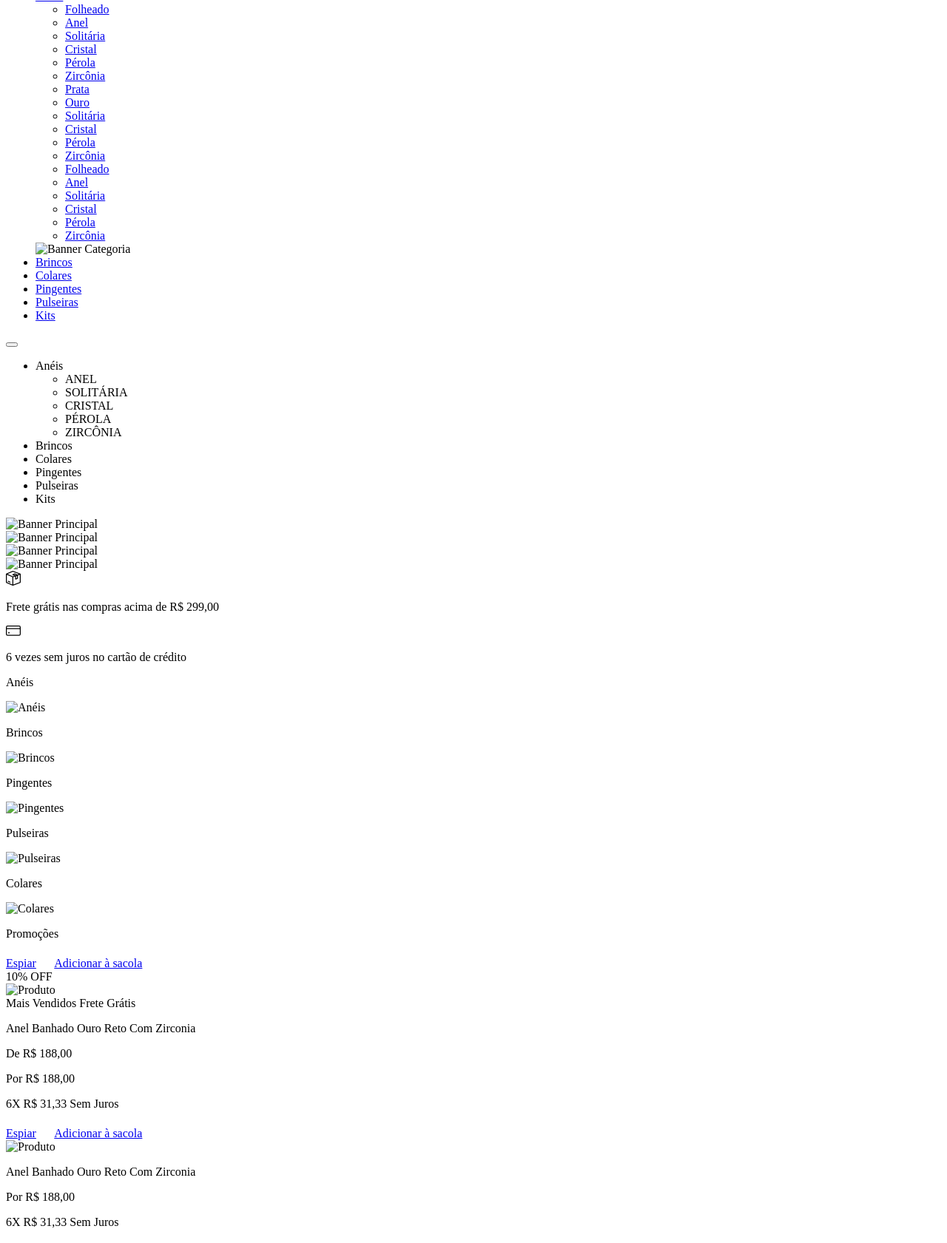
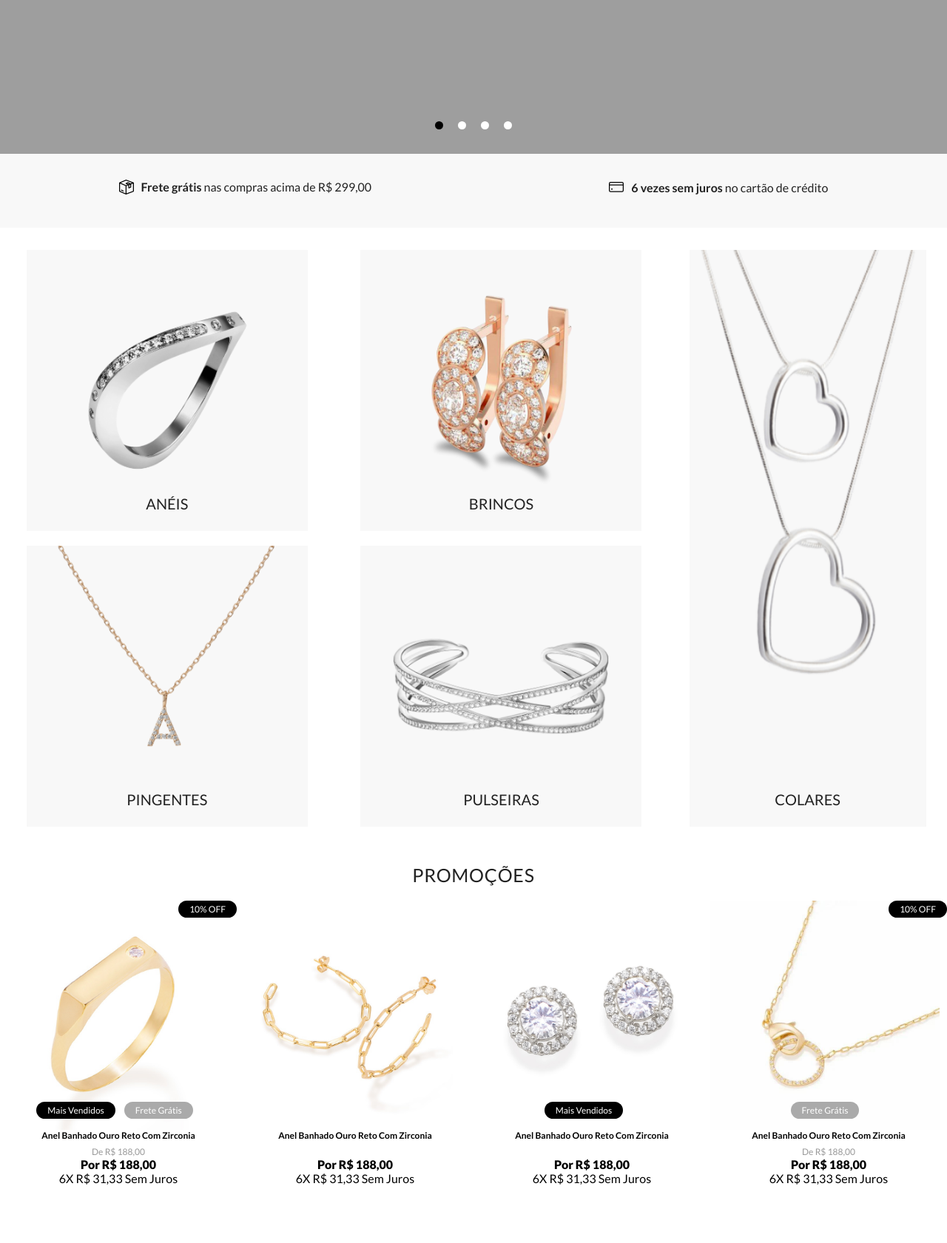
Before and after one commit to diascecilio/challenge-auaha, a plain HTML site: page index.html in a window 1280 px wide. Shown: the part 921-2602 px from the top of the page at 74% size. Drawn offline with nearby package versions, Linux system fonts and the light colour scheme; the site is published under a folder, as on GitHub Pages, so addresses that start at the root find nothing.

Commit message:
Update index.html

```diff
--- a/index.html
+++ b/index.html
@@ -6,13 +6,13 @@
         <meta name="author" content="Lucas Dias">
         <meta name="application-name" content="teste-auaha"/>
 
-        <link rel="stylesheet" href="/content/css/style.css" />
+        <link rel="stylesheet" href="content/css/style.css" />
         <link rel="stylesheet" type="text/css" href="//cdn.jsdelivr.net/npm/slick-carousel@1.8.1/slick/slick.css"/>
 
         <script type="text/javascript" src="//code.jquery.com/jquery-1.11.0.min.js"></script>
         <script type="text/javascript" src="//code.jquery.com/jquery-migrate-1.2.1.min.js"></script>
-        <script type="text/javascript" src="/slick/slick.min.js"></script>
-        <script type="text/javascript" src="/content/js/site.js"></script>
+        <script type="text/javascript" src="slick/slick.min.js"></script>
+        <script type="text/javascript" src="content/js/site.js"></script>
 
         <title>Teste Auaha | Home</title>
 
@@ -42,7 +42,7 @@
                                         <div class="pesquisar-content-produtos">
                                             <div class="pesquisar-lista-produtos">
                                                 <div class="pesquisar-img-produto">
-                                                    <img class="pesquisar-imagem-produto" src="/content/img/busca1.png" alt="Produto">
+                                                    <img class="pesquisar-imagem-produto" src="content/img/busca1.png" alt="Produto">
                                                 </div>
                                                 <div class="pesquisar-titulo-produto">
                                                     <p>Anel Banhado Ouro Reto com Zirconia</p>
@@ -52,7 +52,7 @@
                                         <div class="pesquisar-content-produtos">
                                             <div class="pesquisar-lista-produtos">
                                                 <div class="pesquisar-img-produto">
-                                                    <img class="pesquisar-imagem-produto" src="/content/img/busca2.png" alt="Produto">
+                                                    <img class="pesquisar-imagem-produto" src="content/img/busca2.png" alt="Produto">
                                                 </div>
                                                 <div class="pesquisar-titulo-produto">
                                                     <p>Anel Banhado Ouro Reto com Zirconia</p>
@@ -64,7 +64,7 @@
                             </div>
                         </div>
                         <div>
-                            <img class="menu-logo" src="/content/img/logo.png" alt="Logo Auaha">
+                            <img class="menu-logo" src="content/img/logo.png" alt="Logo Auaha">
                         </div>
                         <div class="itens-menu">
                             <div id="minha-conta" class="container-minha-conta">
@@ -145,7 +145,7 @@
                                         <div class="dropdown-content-carrinho">
                                             <div class="content-carrinho">
                                                 <div>
-                                                    <img class="img-produto-carrinho" src="/content/img/minicart1.png" alt="Produto">
+                                                    <img class="img-produto-carrinho" src="content/img/minicart1.png" alt="Produto">
                                                 </div>
                                                 <div class="carrinho-detalhe-produto">
                                                     <div>
@@ -158,7 +158,7 @@
                                             </div>
                                             <div class="content-carrinho">
                                                 <div>
-                                                    <img class="img-produto-carrinho" src="/content/img/minicart2.png" alt="Produto">
+                                                    <img class="img-produto-carrinho" src="content/img/minicart2.png" alt="Produto">
                                                 </div>
                                                 <div class="carrinho-detalhe-produto">
                                                     <div>
@@ -172,7 +172,7 @@
                                             </div>
                                             <div class="content-carrinho">
                                                 <div>
-                                                    <img class="img-produto-carrinho" src="/content/img/minicart3.png" alt="Produto">
+                                                    <img class="img-produto-carrinho" src="content/img/minicart3.png" alt="Produto">
                                                 </div>
                                                 <div class="carrinho-detalhe-produto">
                                                     <div>
@@ -271,7 +271,7 @@
                                             </ul>
                                         </div>
                                         <div class="grid-categoria">
-                                            <img class="banner-categoria" src="/content/img/banner_categoria.png" alt="Banner Categoria">
+                                            <img class="banner-categoria" src="content/img/banner_categoria.png" alt="Banner Categoria">
                                         </div>
                                     </div>
                                 </div>
@@ -348,16 +348,16 @@
             <section class="section-principal">
                 <div class="slick-principal">
                     <div>
-                        <img class="banner-principal" src="/content/img/banner-principal.png" alt="Banner Principal">
+                        <img class="banner-principal" src="content/img/banner-principal.png" alt="Banner Principal">
                     </div>
                     <div>
-                        <img class="banner-principal" src="/content/img/banner-principal.png" alt="Banner Principal">
+                        <img class="banner-principal" src="content/img/banner-principal.png" alt="Banner Principal">
                     </div>
                     <div>
-                        <img class="banner-principal" src="/content/img/banner-principal.png" alt="Banner Principal">
+                        <img class="banner-principal" src="content/img/banner-principal.png" alt="Banner Principal">
                     </div>
                     <div>
-                        <img class="banner-principal" src="/content/img/banner-principal.png" alt="Banner Principal">
+                        <img class="banner-principal" src="content/img/banner-principal.png" alt="Banner Principal">
                     </div>
                 </div>
 
@@ -407,23 +407,23 @@
                     <div class="cards grid-template-areas">
                         <div class="card-aneis cards-grid">
                             <p class="text-cards">Anéis</p>
-                            <img class="card-img aneis" src="/content/img/banner1.png" alt="Anéis">
+                            <img class="card-img aneis" src="content/img/banner1.png" alt="Anéis">
                         </div>
                         <div class="card-brincos cards-grid">
                             <p class="text-cards">Brincos</p>
-                            <img class="card-img brincos" src="/content/img/banner2.png" alt="Brincos">
+                            <img class="card-img brincos" src="content/img/banner2.png" alt="Brincos">
                         </div>
                         <div class="card-pingentes cards-grid">
                             <p class="text-cards">Pingentes</p>
-                            <img class="card-img pingentes" src="/content/img/banner3.png" alt="Pingentes">
+                            <img class="card-img pingentes" src="content/img/banner3.png" alt="Pingentes">
                         </div>
                         <div class="card-pulseiras cards-grid">
                             <p class="text-cards">Pulseiras</p>
-                            <img class="card-img pulseiras" src="/content/img/banner4.png" alt="Pulseiras">
+                            <img class="card-img pulseiras" src="content/img/banner4.png" alt="Pulseiras">
                         </div>
                         <div class="card-colares cards-grid">
                             <p class="text-cards">Colares</p>
-                            <img class="card-img colares" src="/content/img/banner5.png" alt="Colares">
+                            <img class="card-img colares" src="content/img/banner5.png" alt="Colares">
                         </div>
                     </div>
                 </div>
@@ -446,7 +446,7 @@
                                 </div>
                                 <div class="card-produto-position">
                                     <div class="noselect card-produtos-text-promocao">10% OFF</div>
-                                    <img class="card-img-produtos" src="/content/img/produto01.png" alt="Produto">
+                                    <img class="card-img-produtos" src="content/img/produto01.png" alt="Produto">
                                     <div class="card-produtos-mais-vendidos">
                                         <span class="card-produtos-text-vendidos noselect">Mais Vendidos</span>
                                         <span class="card-produtos-text-frete noselect">Frete Grátis</span>
@@ -471,7 +471,7 @@
                                           <a href="javascript:void(0)"><span class="margin-left-10">Adicionar à sacola</span></a>
                                     </span>
                                 </div>
-                                <img class="card-img-produtos" src="/content/img/produto02.png" alt="Produto">
+                                <img class="card-img-produtos" src="content/img/produto02.png" alt="Produto">
                                 <p class="titulo-produto">Anel Banhado Ouro Reto Com Zirconia</p>
                                 <div class="card-desc-produtos">
                                     <p class="texto-produto-por">Por R$ 188,00</p>
@@ -491,7 +491,7 @@
                                     </span>
                                 </div>
                                 <div class="card-produto-position">
-                                    <img class="card-img-produtos" src="/content/img/produto03.png" alt="Produto">
+                                    <img class="card-img-produtos" src="content/img/produto03.png" alt="Produto">
                                     <div class="card-produtos-mais-vendidos">
                                         <span class="card-produtos-text-vendidos noselect">Mais Vendidos</span>
                                     </div>
@@ -516,7 +516,7 @@
                                 </div>
                                 <div class="card-produto-position">
                                     <div class="card-produtos-text-promocao noselect">10% OFF</div>
-                                    <img class="card-img-produtos" src="/content/img/produto04.png" alt="Produto">
+                                    <img class="card-img-produtos" src="content/img/produto04.png" alt="Produto">
                                     <div class="card-produtos-mais-vendidos">
                                         <span class="card-produtos-text-frete noselect">Frete Grátis</span>
                                     </div>
@@ -542,7 +542,7 @@
                                 </div>
                                 <div class="card-produto-position">
                                     <div class="noselect card-produtos-text-promocao">10% OFF</div>
-                                    <img class="card-img-produtos" src="/content/img/produto01.png" alt="Produto">
+                                    <img class="card-img-produtos" src="content/img/produto01.png" alt="Produto">
                                     <div class="card-produtos-mais-vendidos">
                                         <span class="card-produtos-text-vendidos noselect">Mais Vendidos</span>
                                         <span class="card-produtos-text-frete noselect">Frete Grátis</span>
@@ -567,7 +567,7 @@
                                           <a href="javascript:void(0)"><span class="margin-left-10">Adicionar à sacola</span></a>
                                     </span>
                                 </div>
-                                <img class="card-img-produtos" src="/content/img/produto02.png" alt="Produto">
+                                <img class="card-img-produtos" src="content/img/produto02.png" alt="Produto">
                                 <p class="titulo-produto">Anel Banhado Ouro Reto Com Zirconia</p>
                                 <div class="card-desc-produtos">
                                     <p class="texto-produto-por">Por R$ 188,00</p>
@@ -587,7 +587,7 @@
                                     </span>
                                 </div>
                                 <div class="card-produto-position">
-                                    <img class="card-img-produtos" src="/content/img/produto03.png" alt="Produto">
+                                    <img class="card-img-produtos" src="content/img/produto03.png" alt="Produto">
                                     <div class="card-produtos-mais-vendidos">
                                         <span class="card-produtos-text-vendidos noselect">Mais Vendidos</span>
                                     </div>
@@ -612,7 +612,7 @@
                                 </div>
                                 <div class="card-produto-position">
                                     <div class="card-produtos-text-promocao noselect">10% OFF</div>
-                                    <img class="card-img-produtos" src="/content/img/produto04.png" alt="Produto">
+                                    <img class="card-img-produtos" src="content/img/produto04.png" alt="Produto">
                                     <div class="card-produtos-mais-vendidos">
                                         <span class="card-produtos-text-frete noselect">Frete Grátis</span>
                                     </div>
@@ -634,11 +634,11 @@
                     <div class="grid-destaques">
                         <div class="card-destaques">
                             <span>Novidades</span>
-                            <img class="banner-destaques" src="/content/img/banner-novidades.png" alt="Novidades">
+                            <img class="banner-destaques" src="content/img/banner-novidades.png" alt="Novidades">
                         </div>
                         <div class="card-destaques">
                             <span>Destaques</span>
-                            <img class="banner-destaques" src="/content/img/banner-destaques.png" alt="Destaques">
+                            <img class="banner-destaques" src="content/img/banner-destaques.png" alt="Destaques">
                         </div>
                     </div>
                 </div>
```
